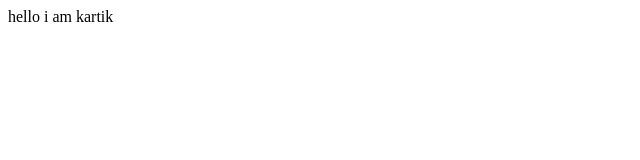
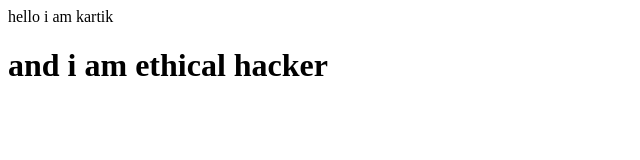
Before and after one commit to kartik-015/emem, a plain HTML site: page index.html in a window 1280 px wide. Shown: the whole page, without its empty margins (0-640 px from the left). Drawn offline with Linux system fonts and the light colour scheme.

Commit message:
create branch and made changes

```diff
--- a/index.html
+++ b/index.html
@@ -1 +1,2 @@
 <p> hello i am kartik</p>
+<h1> and i am ethical hacker </h1>
```
